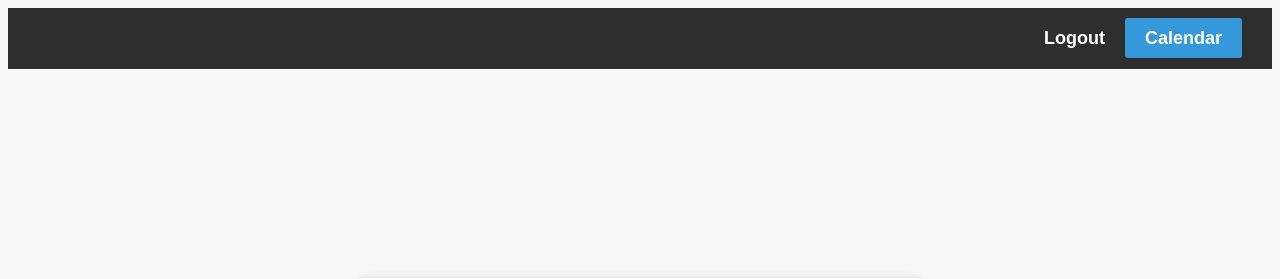
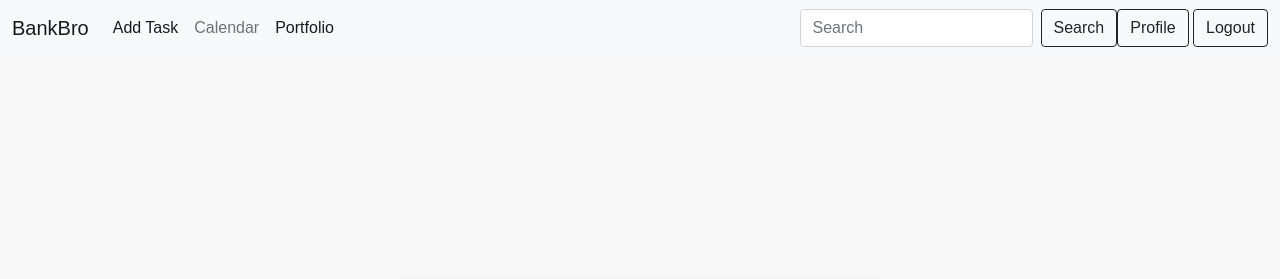
Before and after one commit to krit-rr/BankBro, a Flask app: template src/templates/profile.html in a window 1280 px wide. Shown: the top 279 px of the page. Run offline with Flask 3, Linux system fonts and the light colour scheme; the template is opened without the code that fills it, so the values that code supplies are empty; some libraries are stand-ins or nearby versions.

Commit message:
unify navbar

```diff
--- a/src/templates/base.html
+++ b/src/templates/base.html
@@ -11,6 +11,8 @@
   <link rel="stylesheet" href="https://cdn.jsdelivr.net/npm/fullcalendar@5.9.0/main.min.css">
   <script src="https://cdn.jsdelivr.net/npm/fullcalendar@5.9.0/main.min.js"></script>
   <title>{% block title %}{% endblock title %} - BankBro</title>
+
+  {% block style %}{% endblock %}
 </head>
 
 <body>
--- a/src/templates/profile.html
+++ b/src/templates/profile.html
@@ -1,50 +1,12 @@
-<!DOCTYPE html>
-<html>
-<head>
-    <title>Bank Bro - Profile</title>
-    <style>
+{% extends 'base.html' %}
+{% block title %}
+    Profile
+{% endblock title %}
+
+{% block style %}<style>
     body {
         background-color: #F8F8F8;
         font-family: Arial, sans-serif;
-        }
-
-        .navbar {
-            background-color: #2E2E2E;
-            color: white;
-            padding: 20px;
-            display: flex;
-            justify-content: flex-end;
-            align-items: center;
-        }
-
-        .navbar a {
-            color: white;
-            text-decoration: none;
-            margin-left: 20px;
-            font-size: 18px;
-            font-weight: bold;
-        }
-
-        .navbar a:hover {
-            color: #CCCCCC;
-        }
-
-        .buttons a {
-            background-color: #3498DB;
-            color: #FFFFFF;
-            padding: 10px 20px;
-            border-radius: 3px;
-            border: none;
-            cursor: pointer;
-            transition: background-color 0.3s;
-            text-decoration: none;
-            margin-right: 10px;
-            font-size: 18px;
-            font-weight: bold;
-        }
-
-        .buttons a:hover {
-            background-color: #2980B9;
     }
 
     .section {
@@ -77,24 +39,9 @@
         text-align: center;
         margin-top: 20px;
     }
-    </style>
-</head>
-<body>
-		<nav class="navbar" role="navigation" aria-label="main navigation">
-	  <div class="navbar-start">
-		<a class="navbar-item" href="/">
-		  Logout
-		</a>
-	  </div>
-	  <div class="navbar-end">
-		<div class="buttons">
-		  <a class="button is-primary" href="/activity">
-			<strong>Calendar</strong>
-		  </a>
-		</div>
-	  </div>
-	</nav>
+</style>{% endblock %}
 
+{% block body %}
 
     <section class="section">
         <div class="container">
@@ -102,5 +49,5 @@
             <h2 class="subtitle">Your email address: {{ user.user_email }}</h2>
         </div>
     </section>
-</body>
-</html>
+
+{% endblock %}
```
Also changed, not shown: src/templates/home.html (+13 -21 lines), src/templates/portfolio.html (+9 -58 lines). Lines whose indentation alone changed are shown as unchanged.
